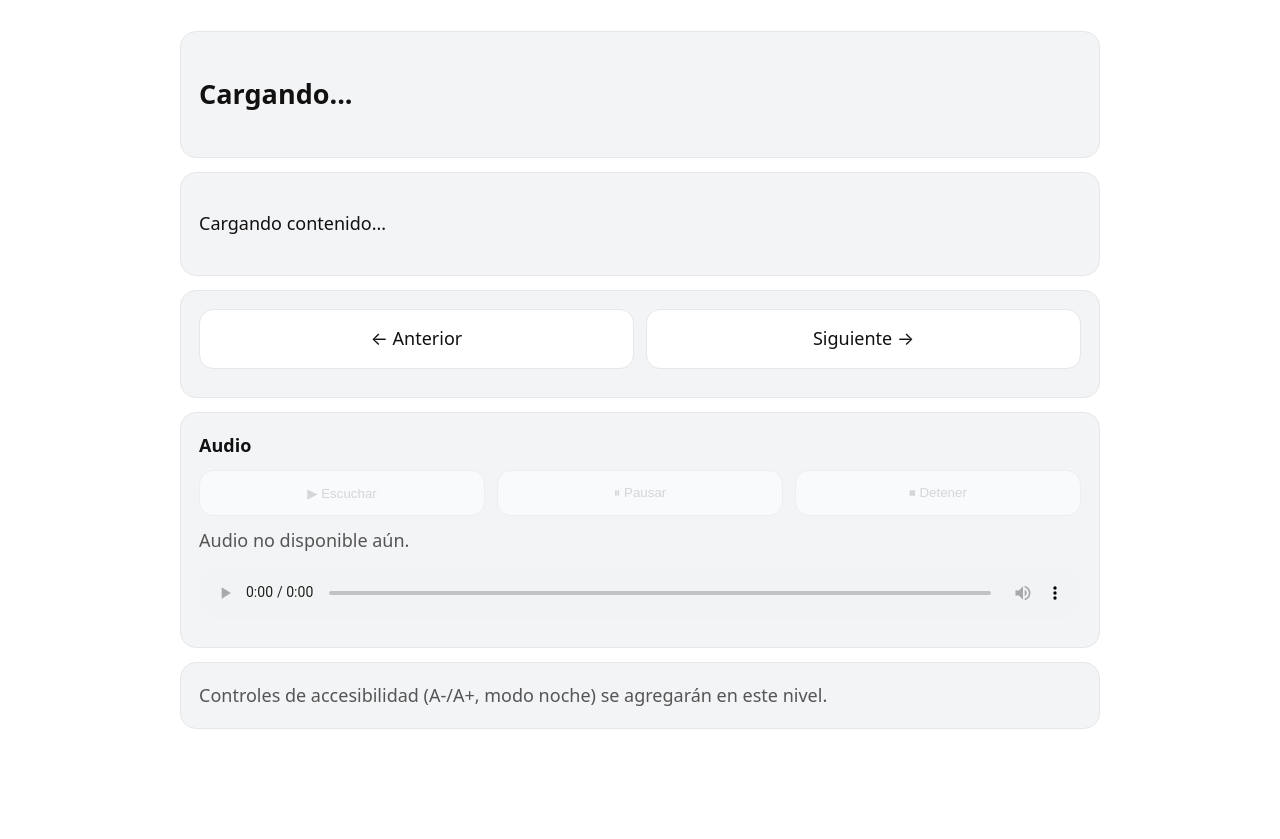
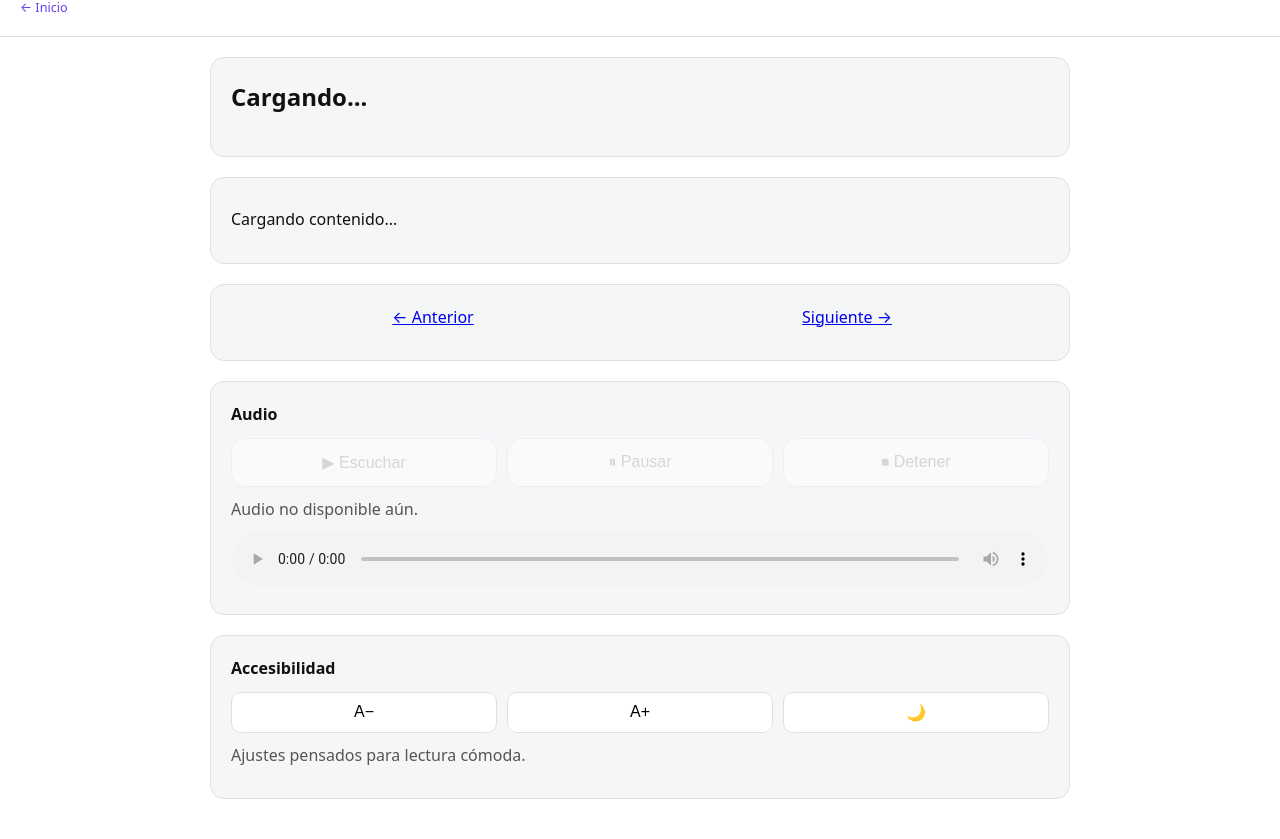
Before and after one commit to orfell/novena-aguinaldos, a plain HTML site: page day.html in a window 1280 px wide. Shown: the part 63-902 px from the top of the page. Before the commit the page ends 838 px from the top, so only its background shows below. Drawn offline with Linux system fonts and the light colour scheme.

Commit message:
Commit + Push

```diff
--- a/css/styles.css
+++ b/css/styles.css
@@ -1,103 +1,156 @@
-:root{
-  --bg: #ffffff;
-  --text: #111111;
-  --muted: #555555;
-  --card: #f3f4f6;
-  --border: #e5e7eb;
-
-  --maxw: 920px;
-  --radius: 16px;
-  --pad: 18px;
-
-  --font: system-ui, -apple-system, Segoe UI, Roboto, Arial, sans-serif;
-  --fs: 18px;      /* tamaño base tipo lector */
-  --lh: 1.65;      /* interlineado cómodo */
+/* ================================
+   VARIABLES GLOBALES (ACCESIBILIDAD)
+================================= */
+:root {
+  --font-scale: 1;
+  --bg-color: #ffffff;
+  --text-color: #111111;
+  --card-bg: #f5f6f8;
+  --border-color: #e0e0e0;
+  --primary-color: #6a3df0;
 }
 
-*{ box-sizing: border-box; }
-
-body{
-  margin: 0;
-  font-family: var(--font);
-  font-size: var(--fs);
-  line-height: var(--lh);
-  background: var(--bg);
-  color: var(--text);
+/* ================================
+   RESET BÁSICO
+================================= */
+* {
+  box-sizing: border-box;
 }
 
-.header{
-  position: sticky;
-  top: 0;
-  background: var(--bg);
-  border-bottom: 1px solid var(--border);
+html, body {
+  margin: 0;
+  padding: 0;
 }
 
-.wrap{
-  max-width: var(--maxw);
-  margin: 0 auto;
-  padding: 14px 14px;
+/* ================================
+   BODY GENERAL
+================================= */
+body {
+  font-family: system-ui, -apple-system, BlinkMacSystemFont, "Segoe UI", Roboto, Arial, sans-serif;
+  background-color: var(--bg-color);
+  color: var(--text-color);
+  font-size: calc(16px * var(--font-scale));
+  line-height: 1.6;
 }
 
-.brand{
-  display: flex;
-  align-items: baseline;
-  justify-content: space-between;
-  gap: 12px;
+/* ================================
+   HEADER
+================================= */
+header {
+  padding: 16px 20px;
+  border-bottom: 1px solid var(--border-color);
 }
 
-.brand h1{
-  font-size: 1.25rem;
+header h1 {
   margin: 0;
+  font-size: 1.6em;
 }
 
-.brand small{
-  color: var(--muted);
+header a {
+  color: var(--primary-color);
+  text-decoration: none;
+  font-size: 0.95em;
 }
 
-.main{
-  padding: 18px 0 32px;
+/* ================================
+   CONTENEDOR PRINCIPAL
+================================= */
+main {
+  max-width: 900px;
+  margin: auto;
+  padding: 20px;
 }
 
-.card{
-  background: var(--card);
-  border: 1px solid var(--border);
-  border-radius: var(--radius);
-  padding: var(--pad);
-  margin: 14px 0;
+/* ================================
+   TARJETAS
+================================= */
+.card {
+  background-color: var(--card-bg);
+  border-radius: 14px;
+  padding: 20px;
+  margin-bottom: 20px;
+  border: 1px solid var(--border-color);
 }
 
-.grid{
-  display: grid;
-  grid-template-columns: 1fr;
-  gap: 12px;
+/* ================================
+   TEXTOS
+================================= */
+h2 {
+  margin-top: 0;
+  font-size: 1.5em;
 }
 
-@media (min-width: 720px){
-  .grid{
-    grid-template-columns: 1fr 1fr;
-  }
+p {
+  margin: 0.6em 0;
 }
 
-a.button{
-  display: block;
-  text-decoration: none;
-  border: 1px solid var(--border);
-  background: #fff;
-  padding: 14px 14px;
-  border-radius: 14px;
-  color: var(--text);
+/* ================================
+   NAVEGACIÓN (ANTERIOR / SIGUIENTE)
+================================= */
+.nav-buttons {
+  display: grid;
+  grid-template-columns: 1fr 1fr;
+  gap: 12px;
+  margin-top: 10px;
 }
 
-a.button:hover{
-  border-color: #cbd5e1;
+.nav-buttons button {
+  padding: 12px;
 }
 
-.button-title{
-  font-weight: 700;
+/* ================================
+   BOTONES
+================================= */
+button {
+  background-color: #ffffff;
+  border: 1px solid var(--border-color);
+  border-radius: 10px;
+  padding: 10px;
+  font-size: 1em;
+  cursor: pointer;
 }
 
-.button-desc{
-  color: var(--muted);
-  font-size: 0.95rem;
-  margin-top: 4px;
+button:hover {
+  background-color: #f0f0f0;
 }
+
+button:disabled {
+  opacity: 0.5;
+  cursor: not-allowed;
+}
+
+/* ================================
+   AUDIO
+================================= */
+audio {
+  width: 100%;
+  margin-top: 10px;
+}
+
+/* ================================
+   GRID SIMPLE
+================================= */
+.grid {
+  display: grid;
+  gap: 10px;
+}
+
+/* ================================
+   ACCESIBILIDAD - MODO OSCURO
+================================= */
+body.dark {
+  --bg-color: #111111;
+  --text-color: #f1f1f1;
+  --card-bg: #1e1e1e;
+  --border-color: #333333;
+}
+
+/* ================================
+   FOOTER (SI LO USAS)
+================================= */
+footer {
+  text-align: center;
+  padding: 20px;
+  font-size: 0.9em;
+  color: #777;
+}
--- a/day.html
+++ b/day.html
@@ -51,15 +51,25 @@
 			</article>
 
 
-  <article class="card">
-    <p style="margin:0;color:#555">
-      Controles de accesibilidad (A-/A+, modo noche) se agregarán en este nivel.
+			<article class="card" id="accessibilityCard">
+			  <p style="margin:0"><b>Accesibilidad</b></p>
+
+			  <div class="grid" style="grid-template-columns: 1fr 1fr 1fr; margin-top:10px;">
+				<button id="fontMinus">A−</button>
+				<button id="fontPlus">A+</button>
+				<button id="toggleTheme">🌙</button>
+			  </div>
+
+			  <p style="color:#555;margin-top:10px">
+				Ajustes pensados para lectura cómoda.
 			  </p>
 			</article>
+
 			</main>
 
 			<script src="js/data.js"></script>
 			<script src="js/audio.js"></script>
+			<script src="js/accessibility.js"></script>
 			<script src="js/app.js"></script>
 	</body>
 	</html>
--- /dev/null
+++ b/js/accessibility.js
@@ -0,0 +1,53 @@
+// js/accessibility.js
+(function () {
+  "use strict";
+
+  const MIN_SCALE = 0.85;
+  const MAX_SCALE = 1.4;
+  const STEP = 0.1;
+
+  function applySettings() {
+    const scale = localStorage.getItem("fontScale");
+    const theme = localStorage.getItem("theme");
+
+    if (scale) {
+      document.documentElement.style.setProperty("--font-scale", scale);
+    }
+
+    if (theme === "dark") {
+      document.body.classList.add("dark");
+    }
+  }
+
+  function initAccessibility() {
+    const minus = document.getElementById("fontMinus");
+    const plus = document.getElementById("fontPlus");
+    const toggle = document.getElementById("toggleTheme");
+
+    let currentScale = parseFloat(localStorage.getItem("fontScale")) || 1;
+
+    minus?.addEventListener("click", () => {
+      currentScale = Math.max(MIN_SCALE, currentScale - STEP);
+      document.documentElement.style.setProperty("--font-scale", currentScale);
+      localStorage.setItem("fontScale", currentScale);
+    });
+
+    plus?.addEventListener("click", () => {
+      currentScale = Math.min(MAX_SCALE, currentScale + STEP);
+      document.documentElement.style.setProperty("--font-scale", currentScale);
+      localStorage.setItem("fontScale", currentScale);
+    });
+
+    toggle?.addEventListener("click", () => {
+      document.body.classList.toggle("dark");
+      localStorage.setItem(
+        "theme",
+        document.body.classList.contains("dark") ? "dark" : "light"
+      );
+    });
+
+    applySettings();
+  }
+
+  window.initAccessibility = initAccessibility;
+})();
--- a/js/app.js
+++ b/js/app.js
@@ -68,7 +68,6 @@
   function pickAudioUrl(item, tipo) {
     if (!item) return "";
 
-		// Variantes posibles (por migraciones desde Sheets, etc.)
     if (tipo === "oraciones") {
       return (
         item.Audio_Oracion ||
@@ -120,7 +119,7 @@
         const total = items.length;
 
         // Buscar por Orden o por índice
-			let item = items.find(o => Number(o.Orden) === currentId);
+        let item = items.find((o) => Number(o.Orden) === currentId);
         if (!item) item = items[currentId - 1];
 
         setText("itemTitle", item?.Titulo || "Oración");
@@ -140,7 +139,7 @@
         const total = items.length;
 
         // Buscar por Dia o por índice
-			let item = items.find(d => Number(d.Dia) === currentId);
+        let item = items.find((d) => Number(d.Dia) === currentId);
         if (!item) item = items[currentId - 1];
 
         setText("itemTitle", item?.Titulo || `Día ${currentId}`);
@@ -157,7 +156,6 @@
     } catch (err) {
       setText("itemTitle", "Error cargando datos");
       setText("itemText", String(err));
-		  // Si hay error, igual apagamos audio
       if (window.loadAudio) window.loadAudio("");
     }
   }
@@ -167,10 +165,12 @@
   ========================= */
 
   function init() {
-		// Solo inicializa si estamos en day.html
+    // Solo si estamos en day.html
     if (document.getElementById("pageTitle")) {
-		  // Inicializa UI de audio primero
+      // Inicializa UI extra si existen
+      if (window.initAccessibility) window.initAccessibility();
       if (window.initAudioUI) window.initAudioUI();
+
       initDayPage();
     }
   }
```
Lines whose indentation alone changed are shown as unchanged.
